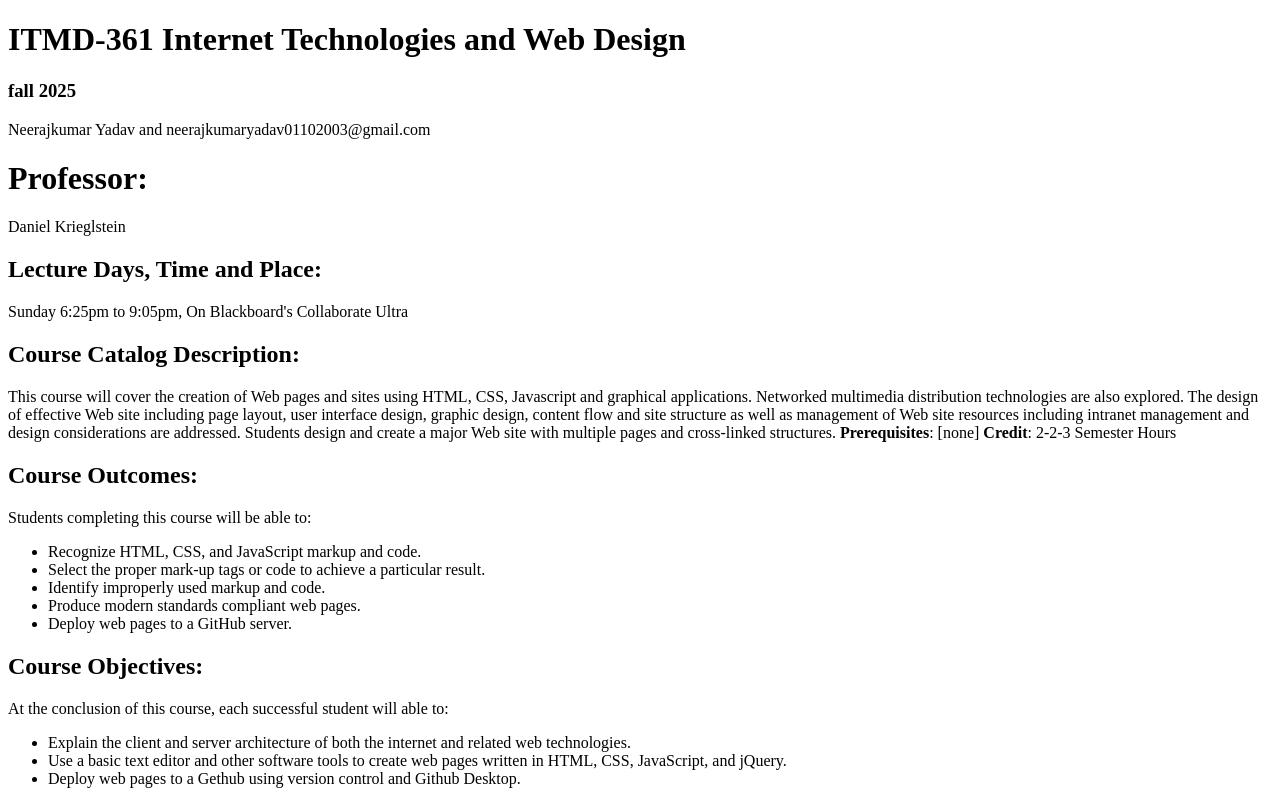
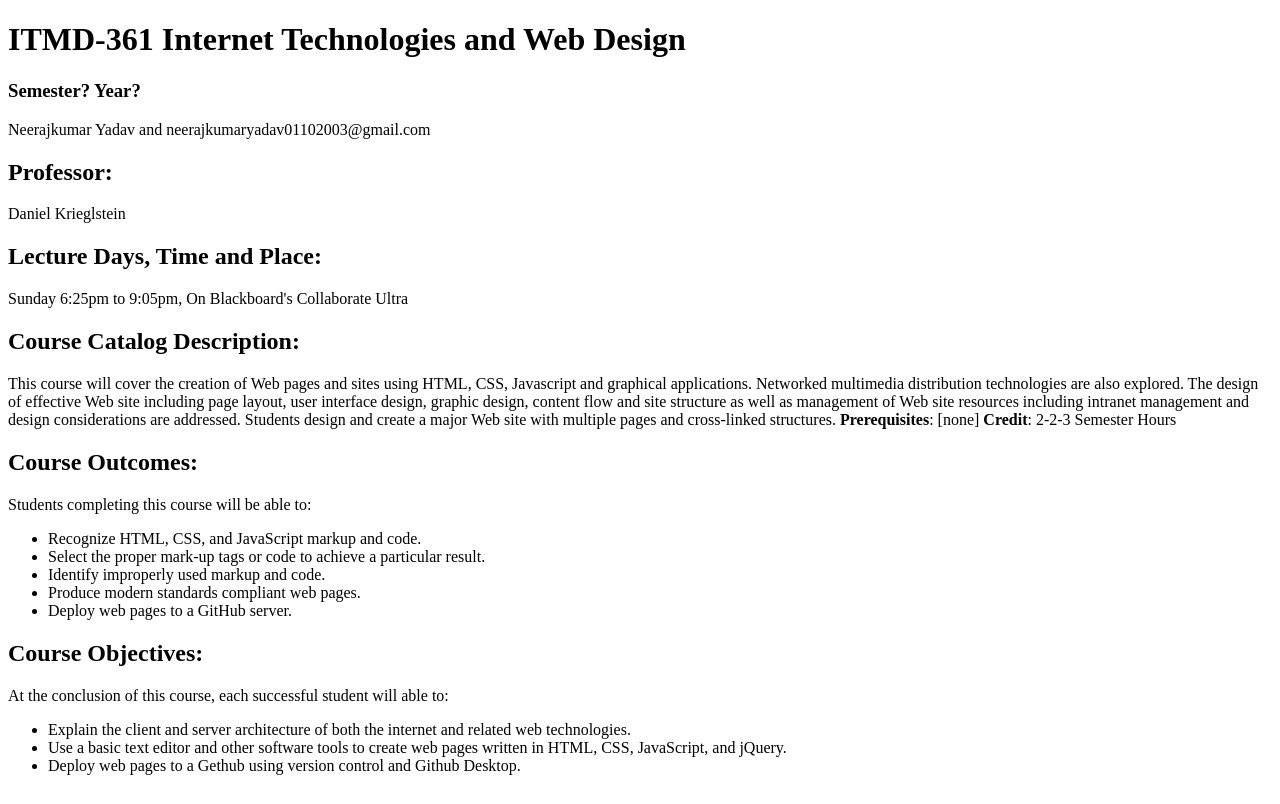
Before and after one commit to zerowasd/webdev_lab2, a plain HTML site: page index.html in a window 1280 px wide. Drawn offline with Linux system fonts and the light colour scheme.

Commit message:
final change

```diff
--- a/index.html
+++ b/index.html
@@ -1,13 +1,14 @@
 <!DOCTYPE html>
-<html lang="en-US">
+<html lang="en">
 <head>
-	<meta charset="UTF-8">
+  <meta charset="utf-8">
   <title>ITMD-361 Internet Technologies and Web Design</title>
 </head>
+<body>
   <h1>ITMD-361 Internet Technologies and Web Design</h1>
-	<h3>fall 2025</h3>
+  <h3>Semester? Year?</h3>
   <p>Neerajkumar Yadav and neerajkumaryadav01102003@gmail.com</p>
-	<h1>Professor:</h1>
+  <h2>Professor:</h2>
   <p>Daniel Krieglstein</p>
   <h2>Lecture Days, Time and Place:</h2>
   <p>Sunday 6:25pm to 9:05pm, On Blackboard's Collaborate Ultra</p>
```
Lines whose indentation alone changed are shown as unchanged.
